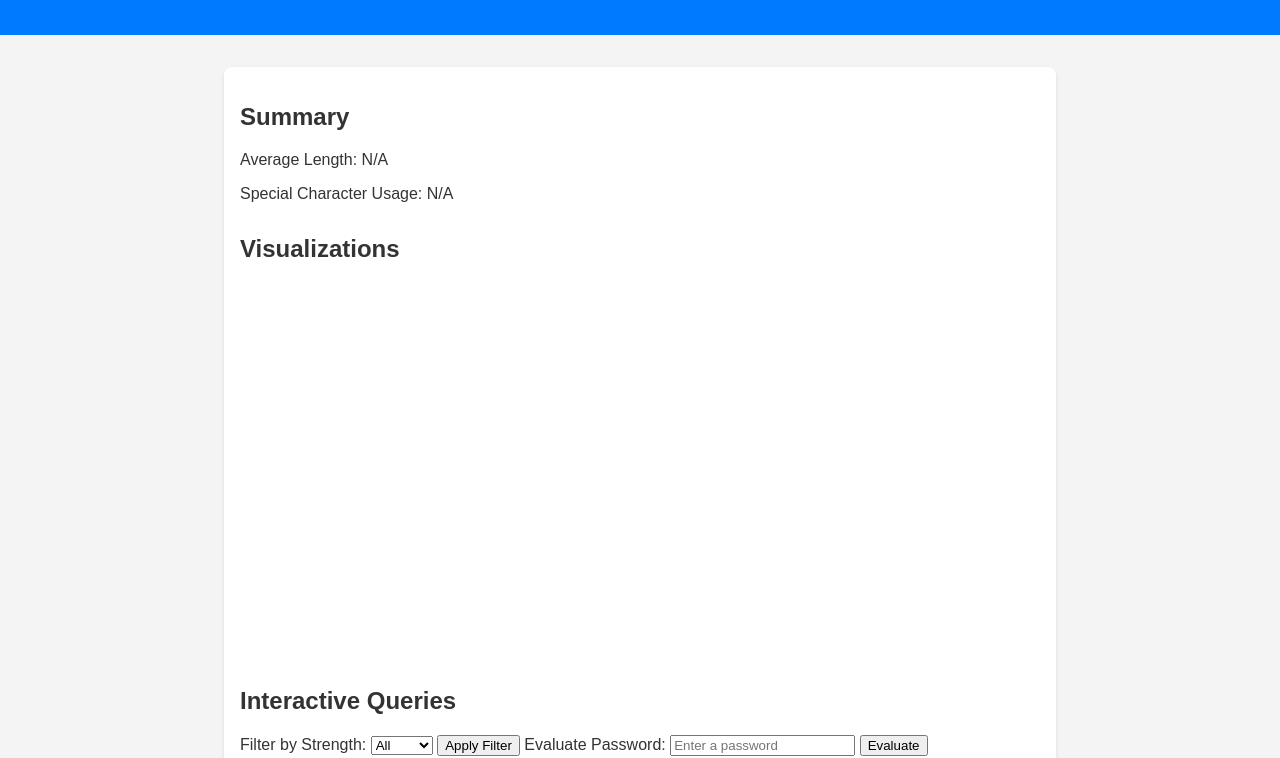
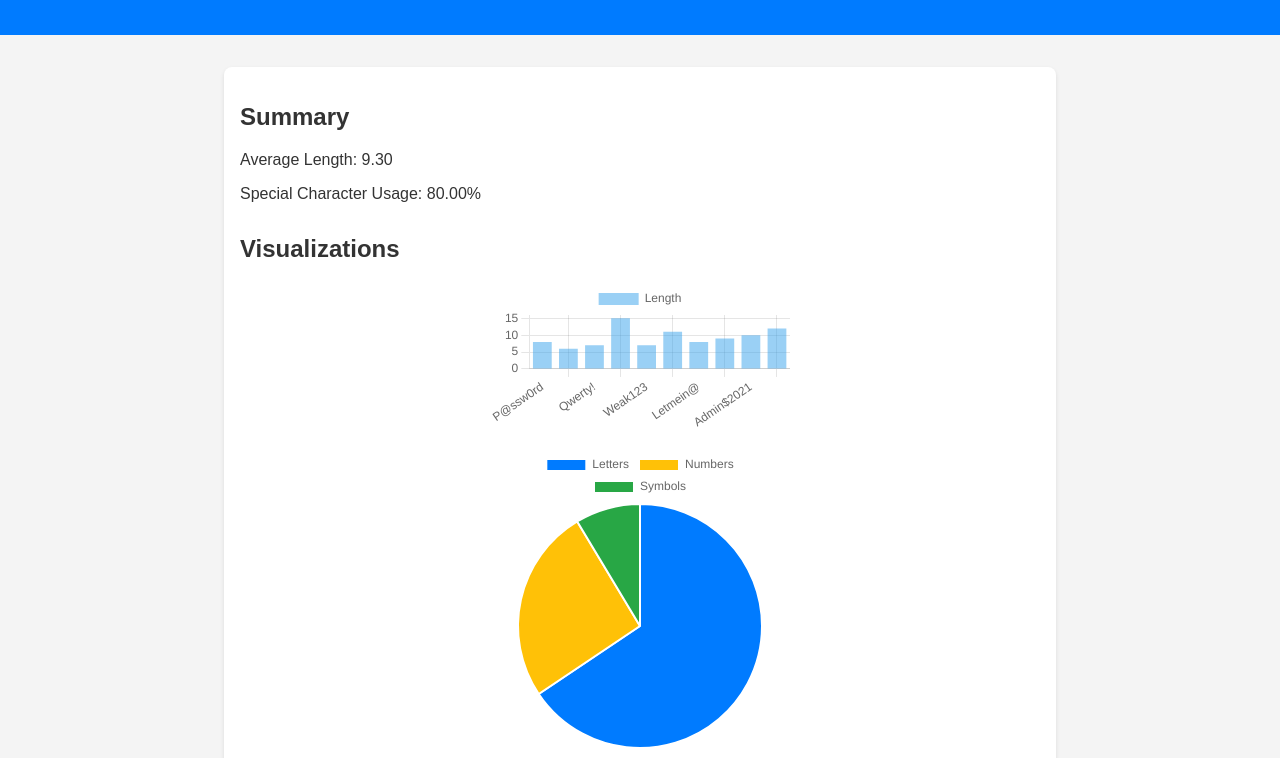
Before and after one commit to abdoulk10/random-password-generator, a plain HTML site: page index2.html in a window 1280 px wide. Shown: the part 77-835 px from the top of the page. Drawn offline with nearby package versions, Linux system fonts and the light colour scheme.

Commit message:
Solved Issues

```diff
--- a/index2.html
+++ b/index2.html
@@ -43,6 +43,6 @@
     <footer>
         <p>Password Analysis Project</p>
     </footer>
-    <script src="script.js"></script>
+    <script src="script2.js"></script>
 </body>
 </html>
```
